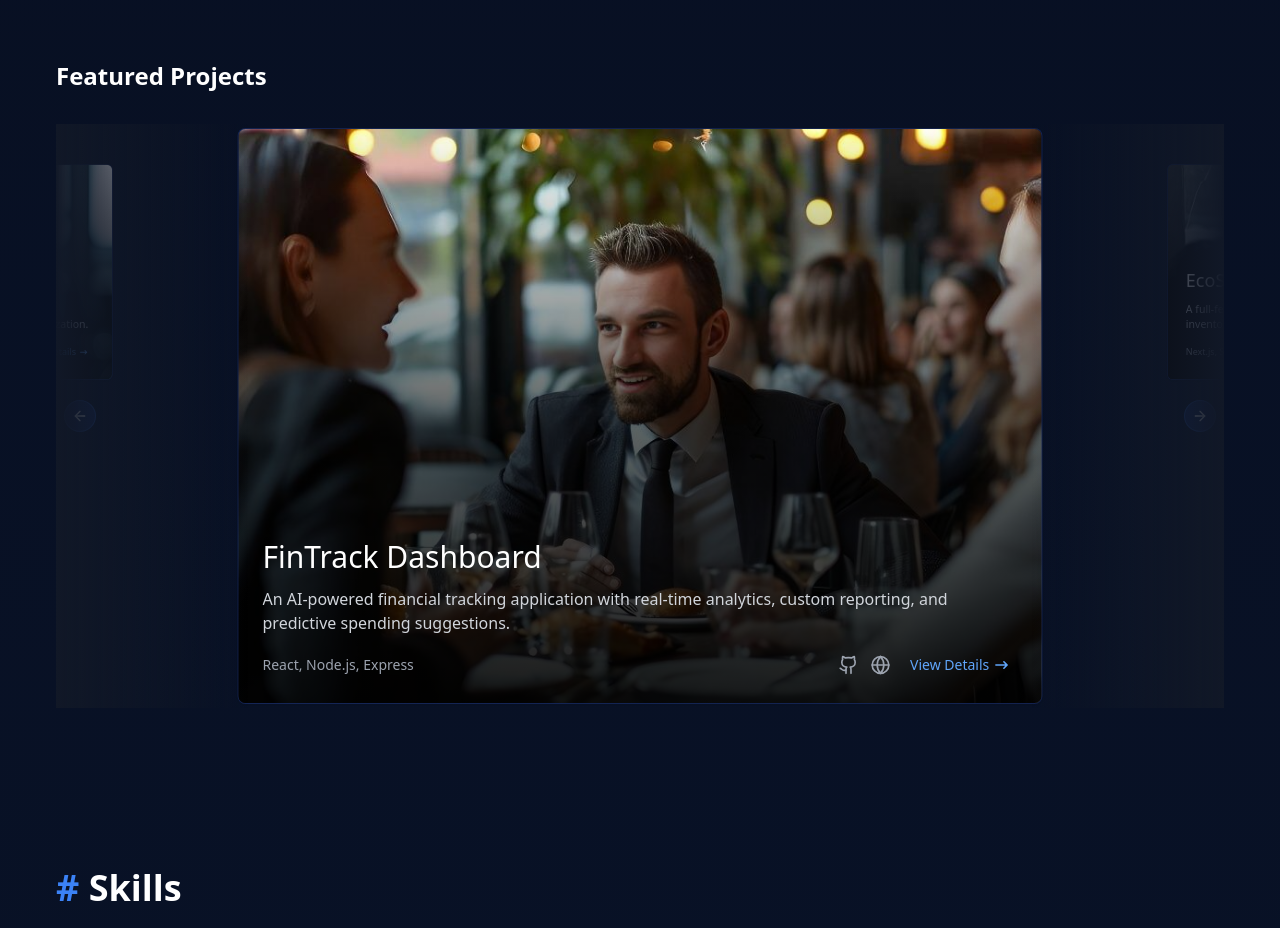
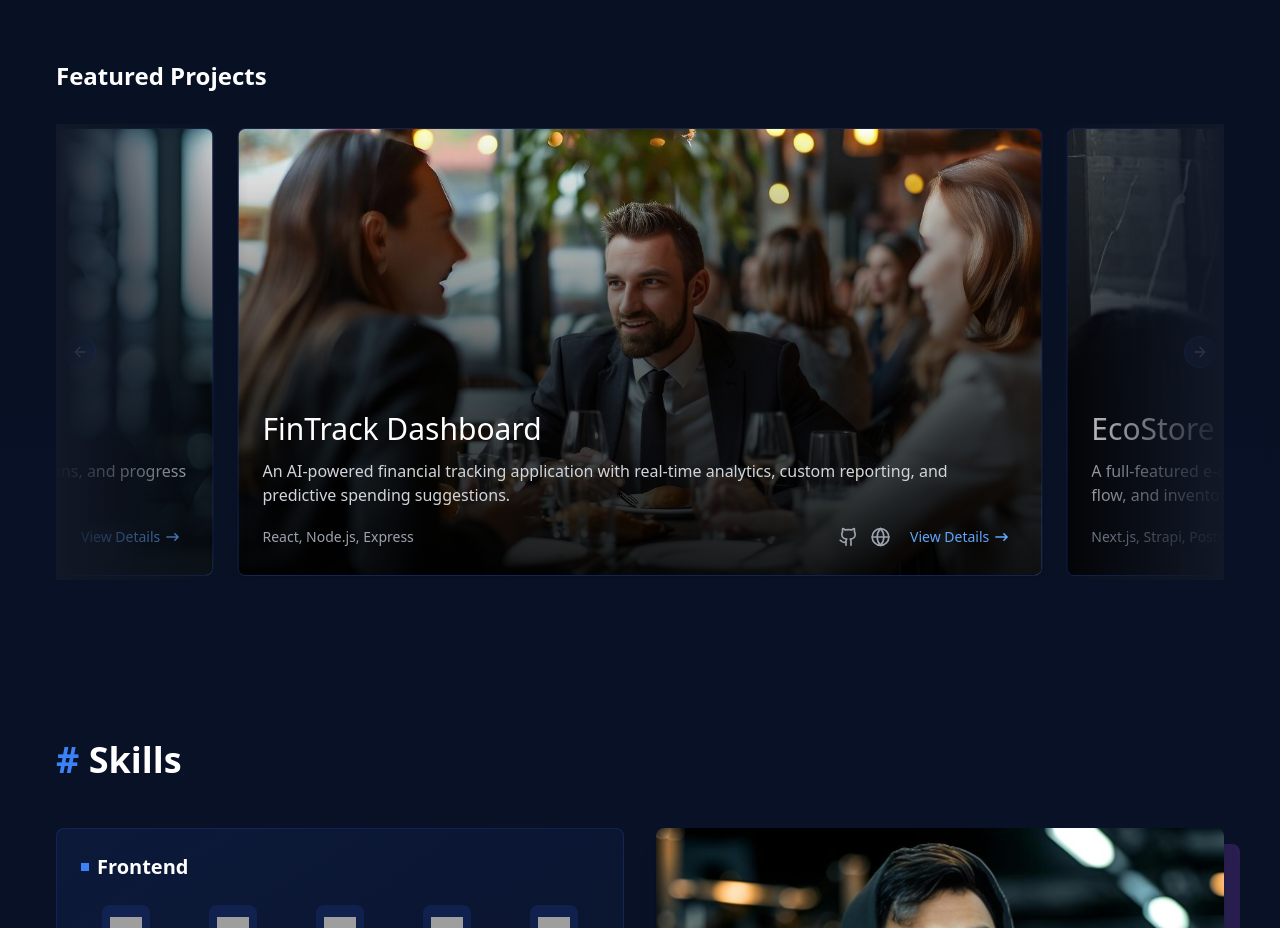
Before and after one commit to dreamhighcodestar/dream-high-folio-verse, a React (Vite) app: page / in a window 1280 px wide. Shown: the part 7320-8248 px from the top of the page. Built offline with nearby package versions, Linux system fonts and the light colour scheme; grey boxes are pictures that could not be loaded.

Commit message:
Reverted to commit 6719b0e3dd4bd267ce754086dfb862edcb544dab

```diff
--- a/src/components/projects/FeaturedProject.tsx
+++ b/src/components/projects/FeaturedProject.tsx
@@ -9,76 +9,43 @@ import ProjectDetailsDialog from './ProjectDetailsDialog';
 
 interface FeaturedProjectProps {
   project: ProjectType;
-  isCenter?: boolean;
 }
 
-const FeaturedProject: React.FC<FeaturedProjectProps> = ({ project, isCenter = false }) => {
-  const cardHeight = isCenter ? 'h-[32rem] md:h-[36rem]' : 'h-64 md:h-72';
-  const cardScale = isCenter ? 'scale-100' : 'scale-75';
-
-  // Only apply hover animations to center project
-  const hoverClasses = isCenter
-    ? 'group-hover:scale-105 group-hover:shadow-2xl group-hover:shadow-blue-500/20 group-hover:border-blue-500/60'
-    : '';
-
-  const imageHoverClasses = isCenter
-    ? 'group-hover:scale-110'
-    : '';
-
-  const overlayHoverClasses = isCenter
-    ? 'group-hover:from-black/80 group-hover:via-black/40'
-    : '';
-
-  const contentHoverClasses = isCenter
-    ? 'group-hover:translate-y-[-4px]'
-    : '';
-
-  const textHoverClasses = isCenter
-    ? 'group-hover:text-blue-300'
-    : '';
-
-  const descriptionHoverClasses = isCenter
-    ? 'group-hover:text-gray-200'
-    : '';
-
-  const techHoverClasses = isCenter
-    ? 'group-hover:text-gray-300'
-    : '';
-
+const FeaturedProject: React.FC<FeaturedProjectProps> = ({ project }) => {
   return (
     <CarouselItem className="pl-2 md:pl-4 basis-[85%] md:basis-[70%]">
       <div className="p-1 group">
-        <Card className={`overflow-hidden bg-gradient-to-br from-blue-900/30 to-blue-900/10 border border-blue-900/40 ${cardHeight} transition-all duration-500 ease-out ${hoverClasses} transform-gpu ${cardScale}`}>
+        <Card className="overflow-hidden bg-gradient-to-br from-blue-900/30 to-blue-900/10 border border-blue-900/40 h-96 md:h-[28rem] transition-all duration-500 ease-out group-hover:scale-105 group-hover:shadow-2xl group-hover:shadow-blue-500/20 group-hover:border-blue-500/60 transform-gpu">
           <div className="relative h-full overflow-hidden">
             <img
               src={project.image}
               alt={project.title}
-              className={`w-full h-full object-cover transition-transform duration-700 ease-out ${imageHoverClasses}`}
+              className="w-full h-full object-cover transition-transform duration-700 ease-out group-hover:scale-110"
             />
-            <div className={`absolute inset-0 bg-gradient-to-t from-black/90 via-black/60 to-transparent flex flex-col justify-end transition-all duration-500 ${overlayHoverClasses}`}>
-              <div className={`p-4 md:p-6 transform transition-transform duration-500 ${contentHoverClasses}`}>
-                <h3 className={`font-medium text-white mb-3 transition-all duration-300 ${textHoverClasses} ${isCenter ? 'text-xl md:text-3xl' : 'text-lg md:text-2xl'}`}>
+            <div className="absolute inset-0 bg-gradient-to-t from-black/90 via-black/60 to-transparent flex flex-col justify-end transition-all duration-500 group-hover:from-black/80 group-hover:via-black/40">
+              <div className="p-4 md:p-6 transform transition-transform duration-500 group-hover:translate-y-[-4px]">
+                <h3 className="text-xl md:text-3xl font-medium text-white mb-3 transition-all duration-300 group-hover:text-blue-300">
                   {project.title}
                 </h3>
-                <p className={`text-gray-300 line-clamp-3 mb-4 transition-colors duration-300 ${descriptionHoverClasses} ${isCenter ? 'text-sm md:text-base' : 'text-xs md:text-sm'}`}>{project.description}</p>
+                <p className="text-sm md:text-base text-gray-300 line-clamp-3 mb-4 transition-colors duration-300 group-hover:text-gray-200">{project.description}</p>
                 <div className="flex justify-between items-center">
-                  <p className={`text-gray-400 transition-colors duration-300 ${techHoverClasses} ${isCenter ? 'text-sm' : 'text-xs'}`}>{project.technologies.slice(0, 3).join(", ")}</p>
+                  <p className="text-sm text-gray-400 transition-colors duration-300 group-hover:text-gray-300">{project.technologies.slice(0, 3).join(", ")}</p>
                   <div className="flex items-center space-x-3">
                     {project.githubUrl && (
-                      <a href={project.githubUrl} target="_blank" rel="noopener noreferrer" className={`text-gray-400 hover:text-white transition-all duration-300 ${isCenter ? 'hover:scale-110' : ''}`}>
-                        <Github size={isCenter ? 20 : 16} />
+                      <a href={project.githubUrl} target="_blank" rel="noopener noreferrer" className="text-gray-400 hover:text-white transition-all duration-300 hover:scale-110">
+                        <Github size={20} />
                       </a>
                     )}
                     {project.liveUrl && (
-                      <a href={project.liveUrl} target="_blank" rel="noopener noreferrer" className={`text-gray-400 hover:text-white transition-all duration-300 ${isCenter ? 'hover:scale-110' : ''}`}>
-                        <Globe size={isCenter ? 20 : 16} />
+                      <a href={project.liveUrl} target="_blank" rel="noopener noreferrer" className="text-gray-400 hover:text-white transition-all duration-300 hover:scale-110">
+                        <Globe size={20} />
                       </a>
                     )}
                     <Dialog>
                       <DialogTrigger asChild>
-                        <button className={`text-blue-400 hover:text-blue-300 transition-all duration-300 flex items-center ${isCenter ? 'hover:scale-105 group-hover:bg-blue-500/20' : ''} px-2 py-1 rounded ${isCenter ? 'text-sm' : 'text-xs'}`}>
+                        <button className="text-blue-400 hover:text-blue-300 transition-all duration-300 text-sm flex items-center hover:scale-105 group-hover:bg-blue-500/20 px-2 py-1 rounded">
                           View Details
-                          <svg xmlns="http://www.w3.org/2000/svg" className={`ml-1 transition-transform duration-300 ${isCenter ? 'group-hover:translate-x-1' : ''} ${isCenter ? 'h-4 w-4' : 'h-3 w-3'}`} viewBox="0 0 20 20" fill="currentColor">
+                          <svg xmlns="http://www.w3.org/2000/svg" className="h-4 w-4 ml-1 transition-transform duration-300 group-hover:translate-x-1" viewBox="0 0 20 20" fill="currentColor">
                             <path fillRule="evenodd" d="M12.293 5.293a1 1 0 011.414 0l4 4a1 1 0 010 1.414l-4 4a1 1 0 01-1.414-1.414L14.586 11H3a1 1 0 110-2h11.586l-2.293-2.293a1 1 0 010-1.414z" clipRule="evenodd" />
                           </svg>
                         </button>
--- a/src/components/projects/FeaturedProjects.tsx
+++ b/src/components/projects/FeaturedProjects.tsx
@@ -1,5 +1,5 @@
 
-import React, { useState, useEffect } from 'react';
+import React from 'react';
 import {
   Carousel,
   CarouselContent,
@@ -15,7 +15,6 @@ interface FeaturedProjectsProps {
 
 const FeaturedProjects: React.FC<FeaturedProjectsProps> = ({ projects }) => {
   const featuredProjects = projects.slice(0, 6);
-  const [centerIndex, setCenterIndex] = useState(0);
 
   return (
     <div className="container mx-auto mt-20">
@@ -29,21 +28,10 @@ const FeaturedProjects: React.FC<FeaturedProjectsProps> = ({ projects }) => {
             containScroll: "trimSnaps"
           }}
           className="w-full"
-          setApi={(api) => {
-            if (api) {
-              api.on('select', () => {
-                setCenterIndex(api.selectedScrollSnap());
-              });
-            }
-          }}
         >
           <CarouselContent className="-ml-2 md:-ml-4">
-            {featuredProjects.map((project, index) => (
-              <FeaturedProject
-                key={project.id}
-                project={project}
-                isCenter={index === centerIndex}
-              />
+            {featuredProjects.map((project) => (
+              <FeaturedProject key={project.id} project={project} />
             ))}
           </CarouselContent>
           <CarouselPrevious className="left-2 bg-blue-900/50 border-blue-500/30 hover:bg-blue-800/70" />
```
